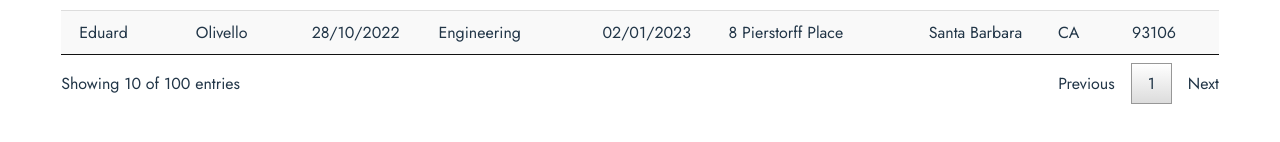
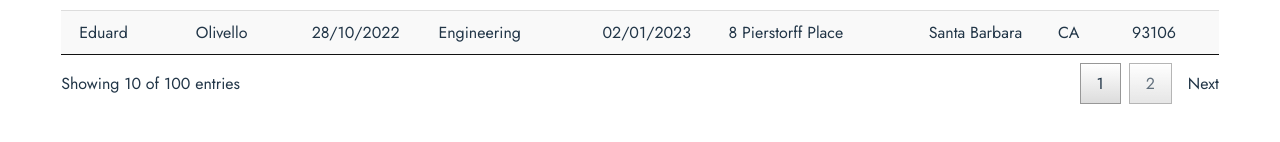
Before and after one commit to ask0ldd/P14-JQuery2ReactPluginsConversion, a React (Vite) app: page /employee-list in a window 1280 px wide. Shown: the part 592-734 px from the top of the page. Built offline with nearby package versions, Linux system fonts and the light colour scheme.

Commit message:
pagination > numbered buttons

```diff
--- a/src/components/DatasTable/Pagination.tsx
+++ b/src/components/DatasTable/Pagination.tsx
@@ -8,15 +8,27 @@ interface IProps{
   totalEntries: number
 }
 
-/* deal with max next onclick*/
+function Pagination({currentPage, setDisplayRules, nEntriesPerPage, totalEntries} : IProps) {
 
-function Pagination({currentPage, setDisplayRules, nEntriesPerPage, totalEntries} : IProps) {
+    function prevPage(){
+      setDisplayRules({currentPage: currentPage > 1 ? currentPage-1 : currentPage, nEntriesPerPage: nEntriesPerPage})
+    }
+
+    function nextPage(){
+      setDisplayRules({currentPage: currentPage * nEntriesPerPage < totalEntries ? currentPage+1 : currentPage, nEntriesPerPage: nEntriesPerPage})
+    }
+
+    function enoughEntriesLeftForNextPage(){
+      return currentPage * nEntriesPerPage < totalEntries
+    }
 
     return (
         <div id="paginationContainer">
-          <span style={{cursor:'pointer'}} onClick={() => setDisplayRules({currentPage: currentPage > 1 ? currentPage-1 : currentPage, nEntriesPerPage: nEntriesPerPage})}>Previous</span>
+          {currentPage > 1 && <span style={{marginRight:'0.5rem'}} onClick={() => prevPage()}>Previous</span>}
+          {currentPage > 1 && <div className="paginationInactivePage" onClick={() => prevPage()}>{currentPage-1}</div>}
           <div className="paginationActivePage">{currentPage}</div>
-          <span style={{cursor:'pointer'}} onClick={() => setDisplayRules({currentPage: currentPage+1*nEntriesPerPage < totalEntries ? currentPage+1 : currentPage, nEntriesPerPage: nEntriesPerPage})}>Next</span>
+          {enoughEntriesLeftForNextPage() && <div className="paginationInactivePage" onClick={() => nextPage()}>{currentPage+1}</div>}
+          {enoughEntriesLeftForNextPage() && <span style={{marginLeft:'0.5rem'}} onClick={() => nextPage()}>Next</span>}
         </div>
     )
 }
--- a/src/style/table/Pagination.css
+++ b/src/style/table/Pagination.css
@@ -1,7 +1,7 @@
 #paginationContainer {
   display: flex;
   flex-direction: row;
-  column-gap: 1rem;
+  column-gap: 0.5rem;
   align-items: center;
 }
 
@@ -9,6 +9,7 @@
   display: flex;
   height: 100%;
   align-items: center;
+  cursor: pointer;
 }
 
 .paginationActivePage {
@@ -20,3 +21,14 @@
   padding: 0.5em 1em;
   cursor: pointer;
 }
+
+.paginationInactivePage {
+  background: linear-gradient(to bottom, #fff 0%, #dcdcdc 100%);
+  display: flex;
+  justify-content: center;
+  align-items: center;
+  border: 1px solid #979797;
+  padding: 0.5em 1em;
+  cursor: pointer;
+  opacity: 0.7;
+}
```
